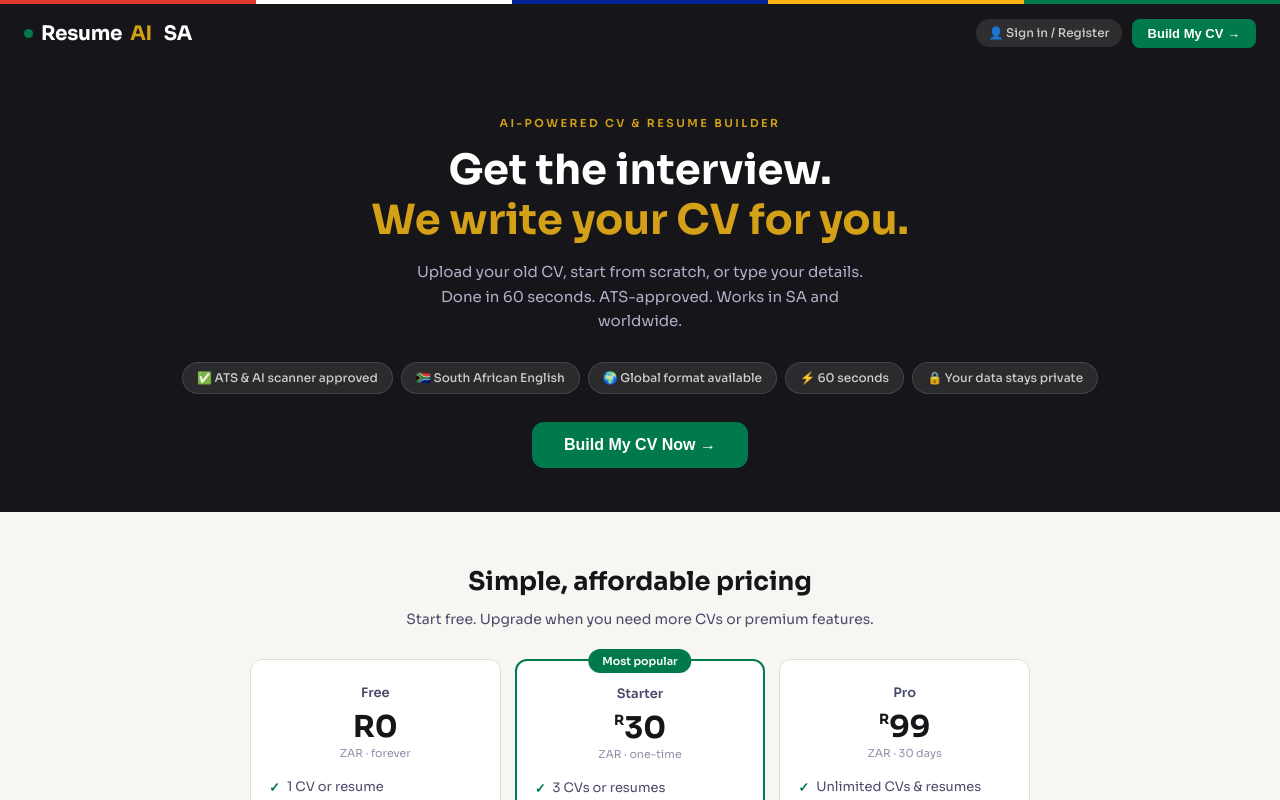
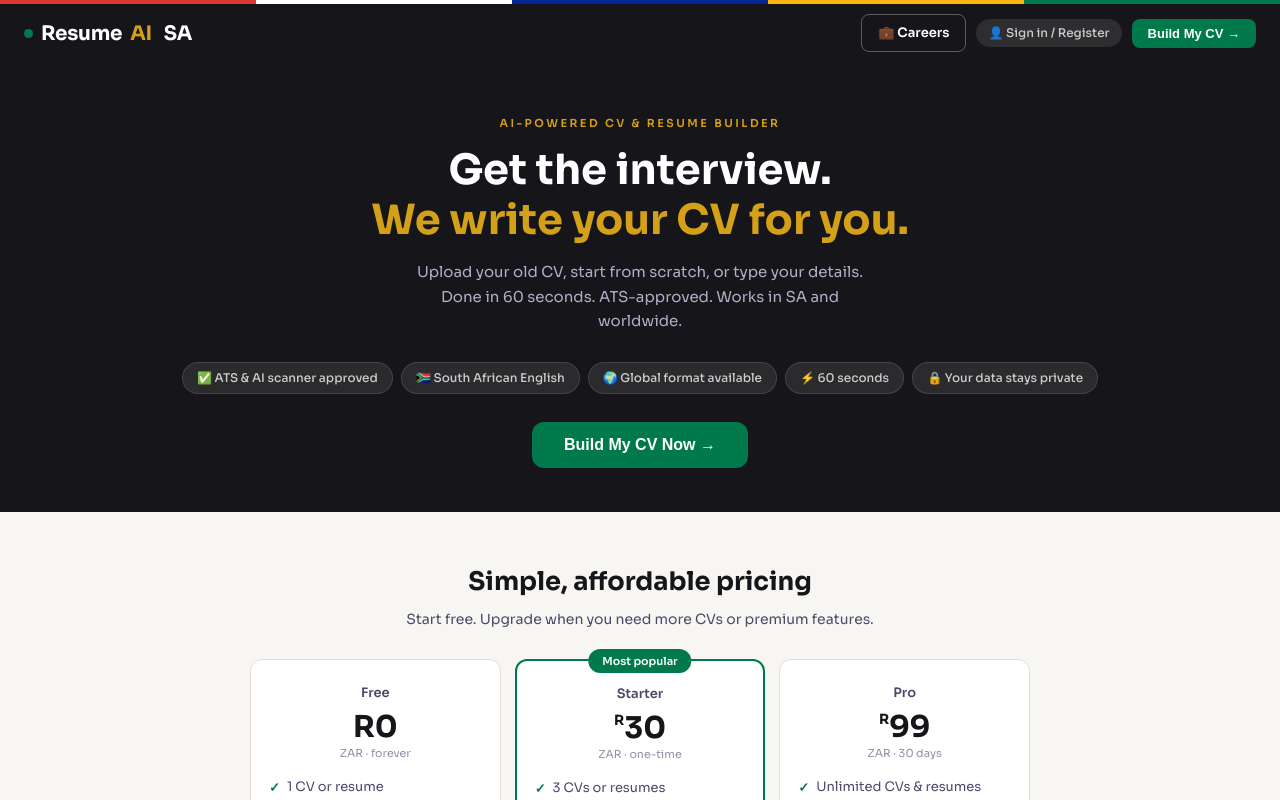
Before and after one commit to glowmama4-cloud/resume-ai-sa, a plain HTML site: page index.html in a window 1280 px wide. Shown: the top 800 px of the page. Drawn offline with nearby package versions, Linux system fonts and the light colour scheme.

Commit message:
Update index.html

```diff
--- a/index.html
+++ b/index.html
@@ -250,6 +250,7 @@
   </div>
   <div class="nav-right">
     <button class="nav-btn nav-btn-ghost hide" id="my-cvs-btn" onclick="openHistory()">📄 My CVs</button>
+    <a href="/careers.html" class="nav-btn nav-btn-ghost" style="text-decoration:none;display:inline-flex;align-items:center;">💼 Careers</a>
     <div class="nav-tag" id="account-pill" onclick="openAuth()">👤 Sign in / Register</div>
     <button class="nav-btn" onclick="scrollToApp()">Build My CV →</button>
   </div>
```
